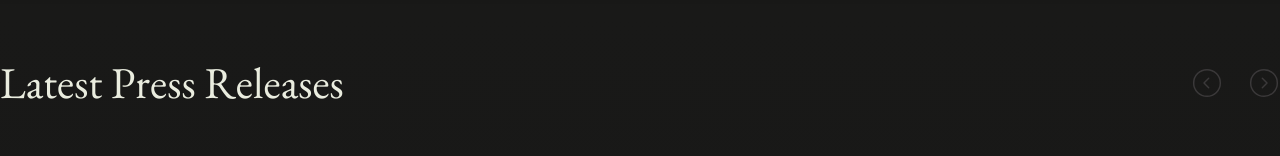
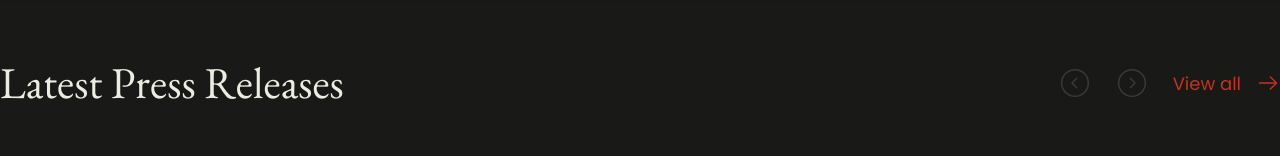
Before and after one commit to TarunRajpurohit123/pace-bussiness-website, a Next.js app in the folder pace-website/: page /investors in a window 1280 px wide. Shown: the part 407-563 px from the top of the page. Built offline with nearby package versions, Linux system fonts and the light colour scheme.

Commit message:
work on invenstor relation page

```diff
--- a/pace-website/src/app/globals.css
+++ b/pace-website/src/app/globals.css
@@ -909,6 +909,7 @@ option:hover {
   line-height: 2.7rem;
   text-align: left;
   color: var(--red);
+  margin-left: 2.5rem;
 }
 .tpslideNumber {
   font-size: 7.2rem;
--- a/pace-website/src/components/components/HomeBrands.jsx
+++ b/pace-website/src/components/components/HomeBrands.jsx
@@ -129,7 +129,7 @@ export default function HomeBrands() {
                 />
               </button>
               <button
-                className="ml-[2.5rem] mr-[2.5rem]"
+                className="ml-[2.5rem]"
                 onClick={() => {
                   if (swiperRef.current) swiperRef.current.slideNext();
                 }}
--- a/pace-website/src/components/components/LatestPress.jsx
+++ b/pace-website/src/components/components/LatestPress.jsx
@@ -10,6 +10,7 @@ import Link from "next/link";
 import EyeIcon from "@/components/svgs/EyeIcon";
 import DownloadFile from "@/components/svgs/DownloadFile";
 import DownloadIcon from "@/components/svgs/DownloadIcon";
+import ArrowRightIcon from "../svgs/arrowRightIcon";
 
 export default function LatestPress() {
   const swiperRef = useRef(null);
@@ -52,6 +53,9 @@ export default function LatestPress() {
                 style={{ marginLeft: "2.5rem" }}
               />
             </button>
+            <Link href="#" className="our__brands_viewLink flex items-center">
+              View all <ArrowRightIcon className="ml-[1.5rem]" />
+            </Link>
           </div>
         </div>
 
```
